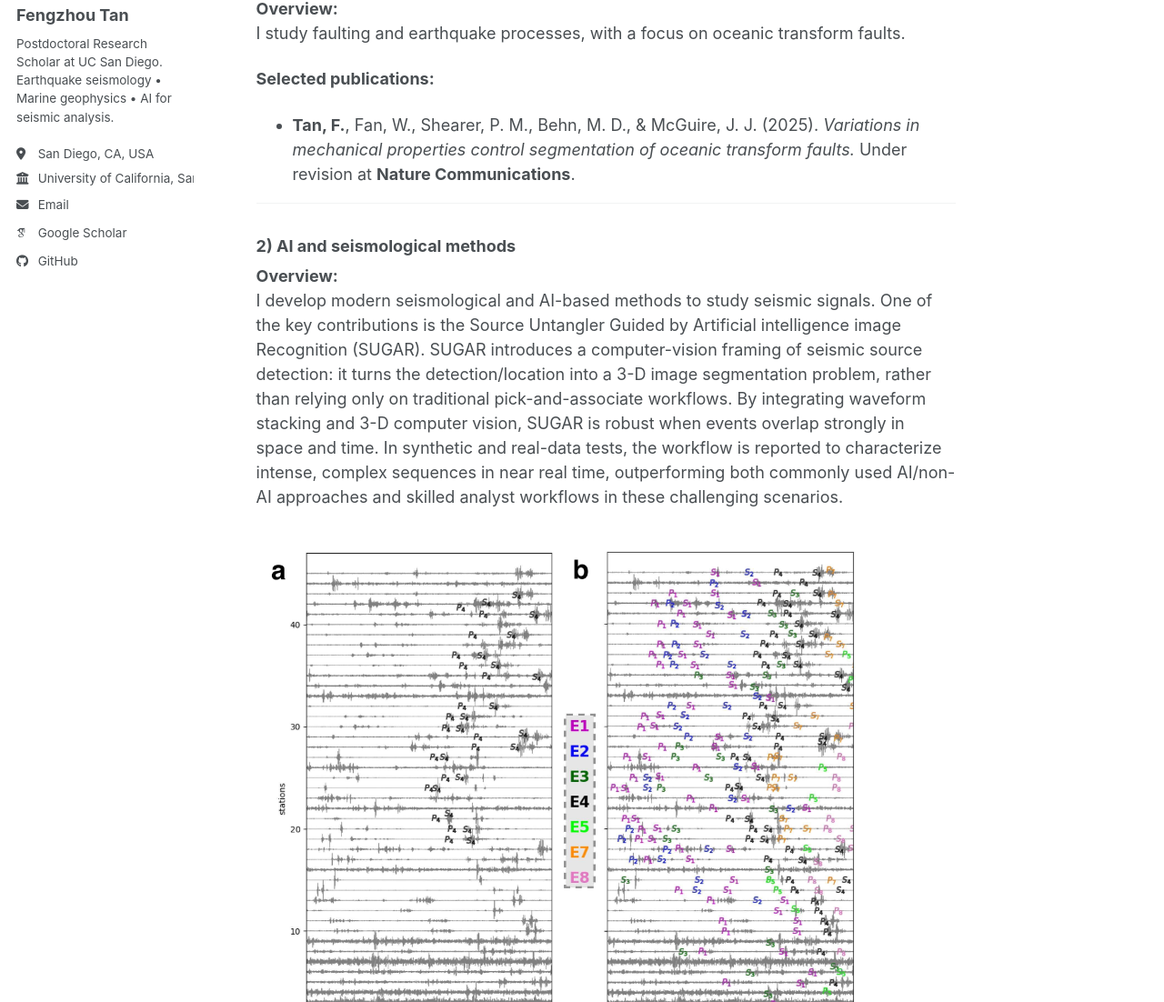
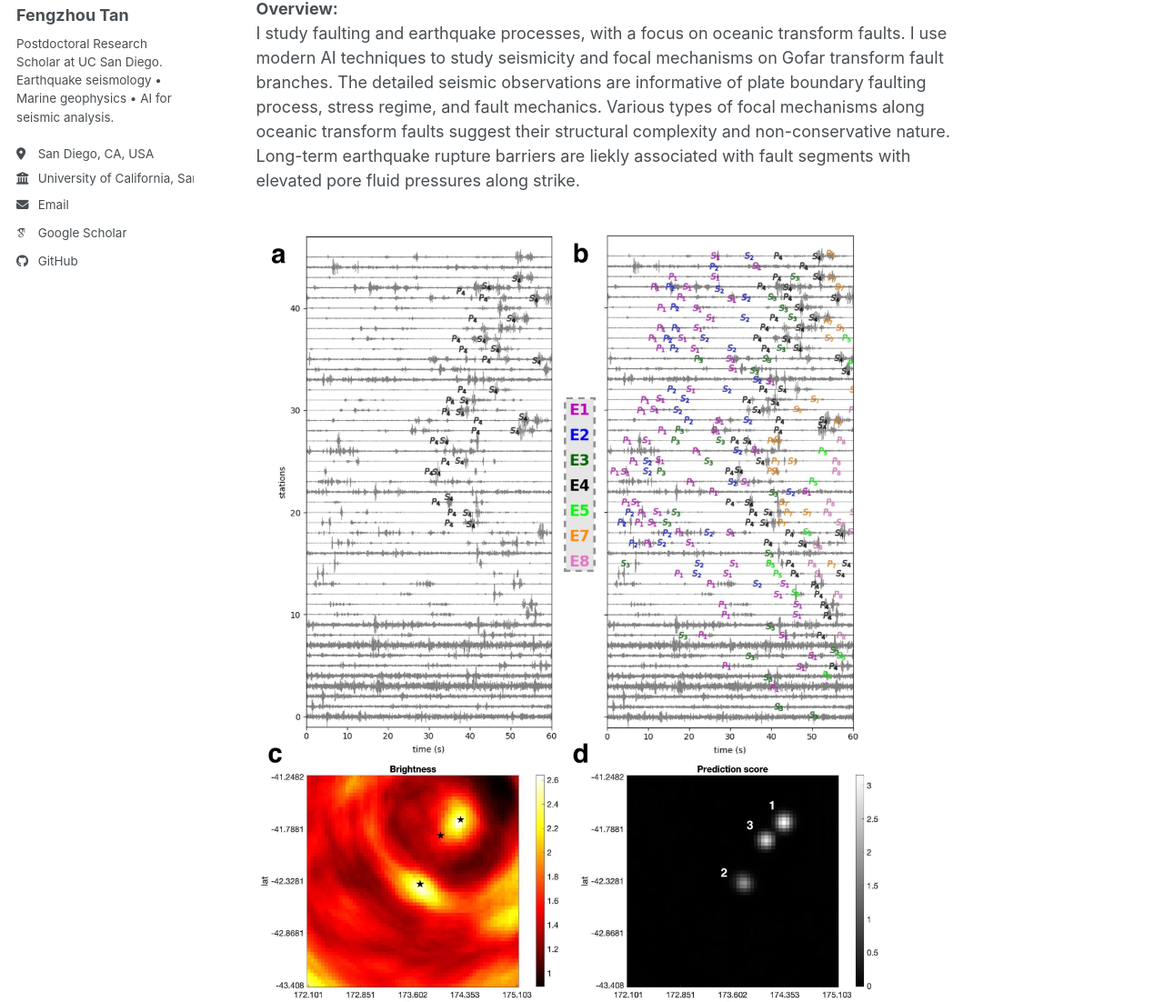
Before and after one commit to tanfengzhou/tanfengzhou.github.io, a Jekyll site: the page built from _pages/research.md, in a window 1280 px wide and 1400 px high, cut to the strip 298-1400 px from the top of the window. Shown: the whole strip at 91% size. Built offline with Jekyll 4.4.1, drawn with Linux system fonts in a browser that asks for light colours; some web fonts are replaced; a script bundle is joined from its source files by our own code; library files that are not in the unit come from our copies; some of the changed text lies outside the part shown.

Commit message:
Update research.md

```diff
--- a/_pages/research.md
+++ b/_pages/research.md
@@ -8,14 +8,14 @@ author_profile: true
 
 ### 1) Marine geophysics
 **Overview:**
-I study faulting and earthquake processes, with a focus on oceanic transform faults.
+I study faulting and earthquake processes, with a focus on oceanic transform faults. I use modern AI techniques to study seismicity and focal mechanisms on Gofar transform fault branches. The detailed seismic observations are informative of plate boundary faulting process, stress regime, and fault mechanics. Various types of focal mechanisms along oceanic transform faults suggest their structural complexity and non-conservative nature. Long-term earthquake rupture barriers are liekly associated with fault segments with elevated pore fluid pressures along strike.
 
-<!-- Add 1–3 images later. Put files under /images/projects/transform-faults/ -->
-<!-- Example:
-<img src="/images/projects/transform-faults/overview.png" alt="Transform faults overview" width="750">
-<br>
-<img src="/images/projects/transform-faults/result.png" alt="Key result figure" width="750">
--->
+<figure>
+  <img src="/images/projects/ai-seismology/SUGAR-example.jpg"
+       alt="AI workflow for earthquake detection and source characterization"
+       style="max-width:90%; height:auto;">
+  <figcaption><em>Figure 1.</em> Focal mechanisms on Gofar G3 branch. Non-strike-slip events are common on the oceanic transform fault, while certain faulting types prefer different segments. Kilometer scale normal faulting structures perpendicular to the transform fault are identified. Stress inversion shows the maximum and minimum stress are horizontal and ~45 degree from the transform fault.</figcaption>
+</figure>
 
 **Selected publications:**
 - **Tan, F.**, Fan, W., Shearer, P. M., Behn, M. D., & McGuire, J. J. (2025). *Variations in mechanical properties control segmentation of oceanic transform faults.* Under revision at **Nature Communications**.
```
